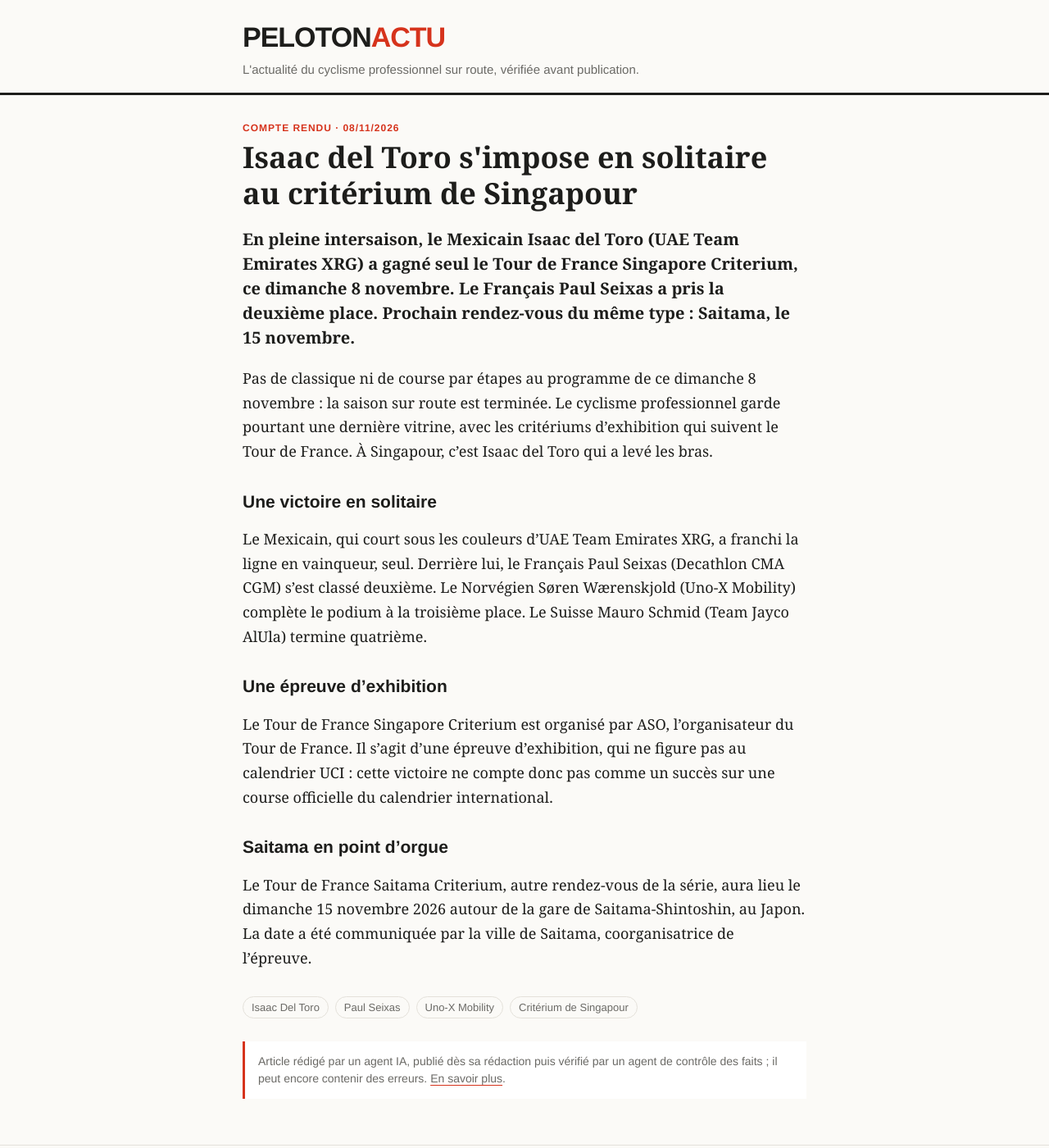
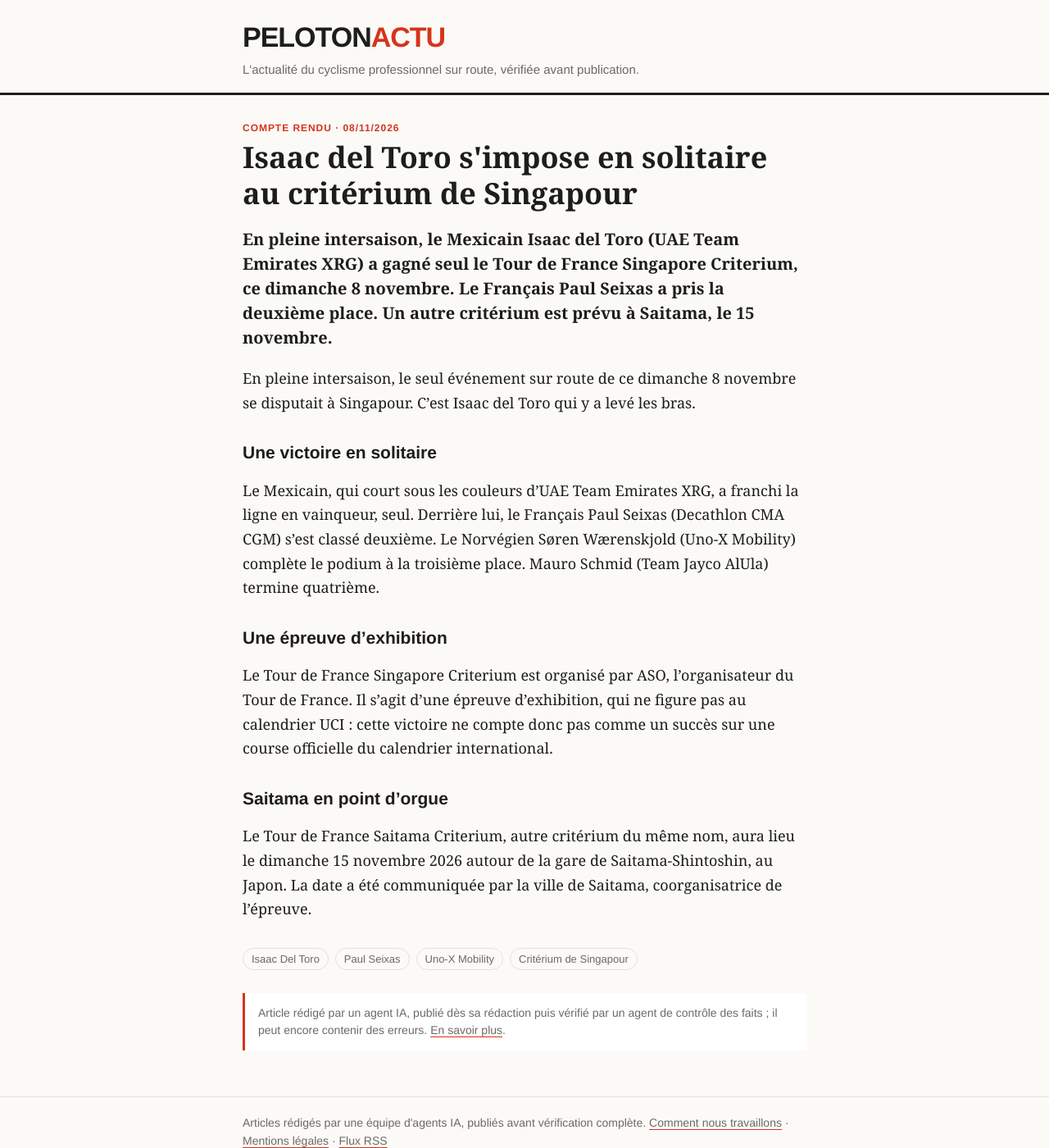
Before and after one commit to antoinebb/test-repo, a Jekyll site: the page built from _posts/2026-11-08-isaac-del-toro-gagne-le-criterium-de-singapour.md, in a window 1280 px wide and 1400 px high. Shown: the whole window at 82% size. Built offline with Jekyll 4.4.1, drawn with Linux system fonts in a browser that asks for light colours.

Commit message:
Publication : Isaac del Toro s'impose en solitaire au critérium de Singapour

```diff
--- a/_posts/2026-11-08-isaac-del-toro-gagne-le-criterium-de-singapour.md
+++ b/_posts/2026-11-08-isaac-del-toro-gagne-le-criterium-de-singapour.md
@@ -6,15 +6,15 @@ format: Compte rendu
 description: >-
   Le Mexicain Isaac del Toro a remporté en solitaire le critérium d'exhibition de Singapour, devant Paul Seixas et Søren Wærenskjold.
 chapo: >-
-  En pleine intersaison, le Mexicain Isaac del Toro (UAE Team Emirates XRG) a gagné seul le Tour de France Singapore Criterium, ce dimanche 8 novembre. Le Français Paul Seixas a pris la deuxième place. Prochain rendez-vous du même type : Saitama, le 15 novembre.
+  En pleine intersaison, le Mexicain Isaac del Toro (UAE Team Emirates XRG) a gagné seul le Tour de France Singapore Criterium, ce dimanche 8 novembre. Le Français Paul Seixas a pris la deuxième place. Un autre critérium est prévu à Saitama, le 15 novembre.
 tags: ["Isaac Del Toro", "Paul Seixas", "Uno-X Mobility", "Critérium de Singapour"]
 ---
 
-Pas de classique ni de course par étapes au programme de ce dimanche 8 novembre : la saison sur route est terminée. Le cyclisme professionnel garde pourtant une dernière vitrine, avec les critériums d'exhibition qui suivent le Tour de France. À Singapour, c'est Isaac del Toro qui a levé les bras.
+En pleine intersaison, le seul événement sur route de ce dimanche 8 novembre se disputait à Singapour. C'est Isaac del Toro qui y a levé les bras.
 
 ## Une victoire en solitaire
 
-Le Mexicain, qui court sous les couleurs d'UAE Team Emirates XRG, a franchi la ligne en vainqueur, seul. Derrière lui, le Français Paul Seixas (Decathlon CMA CGM) s'est classé deuxième. Le Norvégien Søren Wærenskjold (Uno-X Mobility) complète le podium à la troisième place. Le Suisse Mauro Schmid (Team Jayco AlUla) termine quatrième.
+Le Mexicain, qui court sous les couleurs d'UAE Team Emirates XRG, a franchi la ligne en vainqueur, seul. Derrière lui, le Français Paul Seixas (Decathlon CMA CGM) s'est classé deuxième. Le Norvégien Søren Wærenskjold (Uno-X Mobility) complète le podium à la troisième place. Mauro Schmid (Team Jayco AlUla) termine quatrième.
 
 ## Une épreuve d'exhibition
 
@@ -22,4 +22,4 @@ Le Tour de France Singapore Criterium est organisé par ASO, l'organisateur du T
 
 ## Saitama en point d'orgue
 
-Le Tour de France Saitama Criterium, autre rendez-vous de la série, aura lieu le dimanche 15 novembre 2026 autour de la gare de Saitama-Shintoshin, au Japon. La date a été communiquée par la ville de Saitama, coorganisatrice de l'épreuve.
+Le Tour de France Saitama Criterium, autre critérium du même nom, aura lieu le dimanche 15 novembre 2026 autour de la gare de Saitama-Shintoshin, au Japon. La date a été communiquée par la ville de Saitama, coorganisatrice de l'épreuve.
```
